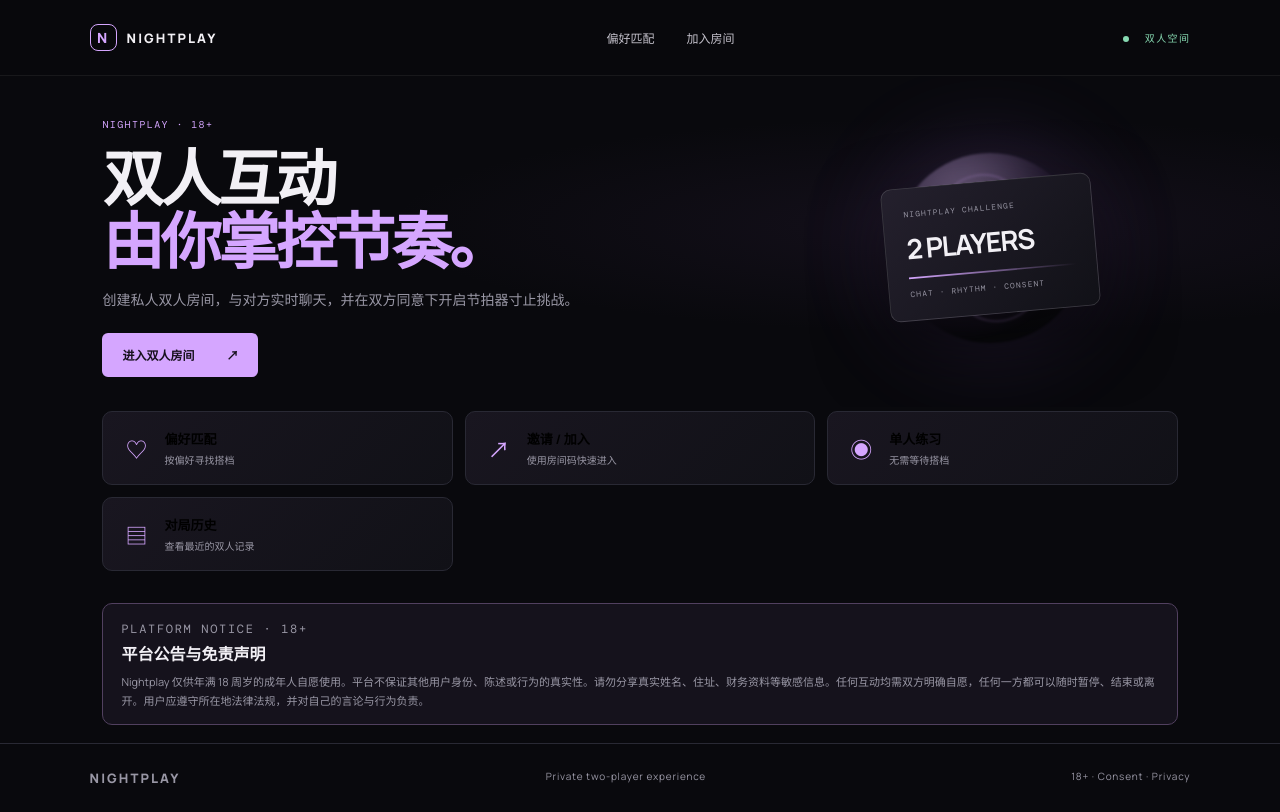
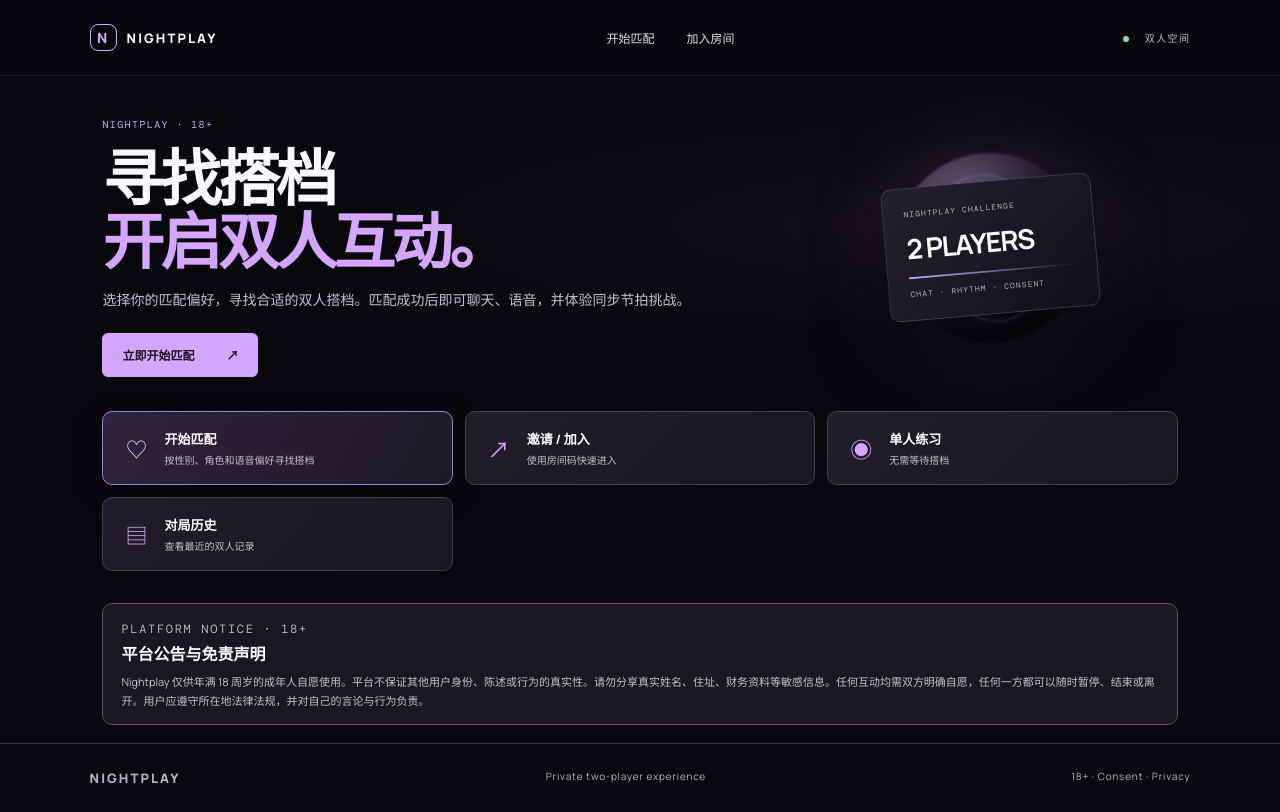
Before and after one commit to Em17a/ntpl, a website: page public/index.html in a window 1280 px wide. Drawn offline with nearby package versions, Linux system fonts and the light colour scheme; no server answers.

Commit message:
Make matchmaking primary and improve UI contrast

```diff
--- a/public/index.html
+++ b/public/index.html
@@ -142,12 +142,33 @@ body.room-active .topbar nav{display:none}
 .modal-tabs{grid-template-columns:repeat(4,minmax(0,1fr))}
 @media(max-width:760px){.metro-extra-controls{display:grid;grid-template-columns:1fr 1fr;gap:8px}.metro-extra-controls label{min-width:0}.metro-countdown{margin:0;grid-column:1/-1}.metro-cues{display:grid;grid-template-columns:repeat(3,1fr)}.metro-cues button{padding:6px 4px}.solo-readout{gap:10px}.solo-readout strong{flex-basis:100%}.quick-phrase-wrap{margin:7px 0 10px}.quick-phrase-head{font-size:9px}}
 
+
+/* Match-first home and improved readability */
+:root{--muted:#b8b5c4;--line:#393744;--panel:#171620;--panel2:#211f2b;--text:#fbfaff}
+body{color:var(--text)}
+.topbar nav{color:#e0dce8}
+.topbar nav button{color:#e0dce8}
+.lead,.muted,.chat-note,.field-label,.match-grid label,.role-picker,.quick-action small,.announcement p:not(.eyebrow),.status{color:#c3bfce}
+.quick-action{background:linear-gradient(135deg,#211d2a,#181720);border-color:#454050}
+.quick-action strong{color:#fff}
+.quick-action.quick-match{border-color:#a77ce0;background:linear-gradient(120deg,#30233e,#1c1925);box-shadow:0 8px 28px #0005}
+.quick-action.quick-match .quick-icon{color:#e1c5ff}
+.match-card,.metronome-card{border-color:#665078}
+.match-grid label,.field-label{font-weight:600}
+input,textarea,select{background:#171620;border-color:#494553;color:#fff}
+input::placeholder,textarea::placeholder{color:#aaa6b6;opacity:1}
+.ghost{color:#f0edf5;border-color:#514d5b}
+.qa{color:#f0edf5;border-color:#494553}
+.chat-log,.voice-panel,.metro-control,.result{background:#15141d;color:#eeeaf4}
+.chat-line .meta,.range-ends,.control-title label,.beat-readout>span{color:#c0bccb}
+.announcement{background:#1a1722;border-color:#665078}
+@media(max-width:760px){.quick-action.quick-match{grid-column:span 3;min-height:62px;flex-direction:row;justify-content:flex-start;text-align:left;padding:10px 16px}.quick-action.quick-match .quick-icon{width:28px;font-size:23px}}
 </style>
 </head>
 <body>
 <header class="topbar">
   <a class="logo" href="/"><span class="logo-icon">N</span> NIGHTPLAY</a>
-  <nav><button type="button" data-open-modal="match">偏好匹配</button><button type="button" data-open-modal="join">加入房间</button></nav>
+  <nav><button type="button" data-open-modal="match">开始匹配</button><button type="button" data-open-modal="join">加入房间</button></nav>
   <span class="status"><i></i> 双人空间</span>
 </header>
 <main>
@@ -155,14 +176,14 @@ body.room-active .topbar nav{display:none}
     <section class="hero compact-hero">
       <div class="hero-copy">
         <p class="eyebrow">NIGHTPLAY · 18+</p>
-        <h1>双人互动<br><em>由你掌控节奏。</em></h1>
-        <p class="lead">创建私人双人房间，与对方实时聊天，并在双方同意下开启节拍器寸止挑战。</p>
-        <button class="primary link-button" type="button" data-open-modal="join">进入双人房间 <span>↗</span></button>
+        <h1>寻找搭档<br><em>开启双人互动。</em></h1>
+        <p class="lead">选择你的匹配偏好，寻找合适的双人搭档。匹配成功后即可聊天、语音，并体验同步节拍挑战。</p>
+        <button class="primary link-button" type="button" data-open-modal="match">立即开始匹配 <span>↗</span></button>
       </div>
       <div class="hero-art"><div class="orb orb-one"></div><div class="orb orb-two"></div><div class="art-card"><span>NIGHTPLAY CHALLENGE</span><strong>2 PLAYERS</strong><div class="art-line"></div><small>CHAT · RHYTHM · CONSENT</small></div></div>
     </section>
     <section class="quick-actions" aria-label="快速进入功能">
-      <button class="quick-action" type="button" data-open-modal="match"><span class="quick-icon">♡</span><span><strong>偏好匹配</strong><small>按偏好寻找搭档</small></span></button>
+      <button class="quick-action quick-match" type="button" data-open-modal="match"><span class="quick-icon">♡</span><span><strong>开始匹配</strong><small>按性别、角色和语音偏好寻找搭档</small></span></button>
       <button class="quick-action" type="button" data-open-modal="join"><span class="quick-icon">↗</span><span><strong>邀请 / 加入</strong><small>使用房间码快速进入</small></span></button>
       <button class="quick-action" type="button" data-open-modal="solo"><span class="quick-icon">◉</span><span><strong>单人练习</strong><small>无需等待搭档</small></span></button><button class="quick-action" type="button" data-open-modal="history"><span class="quick-icon">▤</span><span><strong>对局历史</strong><small>查看最近的双人记录</small></span></button>
     </section>
```
